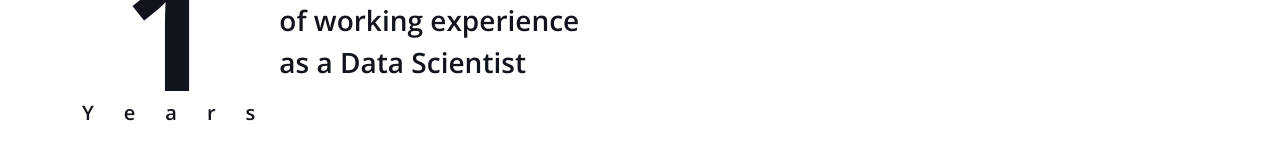
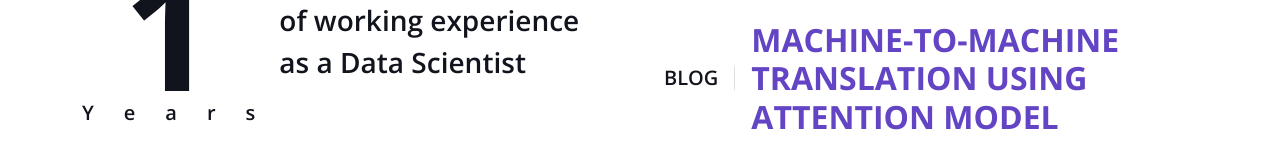
Before and after one commit to muskan9926/Muskan.Choudhary, a plain HTML site: page index.html in a window 1280 px wide. Shown: the part 789-952 px from the top of the page. Drawn offline with nearby package versions, Linux system fonts and the light colour scheme.

Commit message:
Update index.html

```diff
--- a/index.html
+++ b/index.html
@@ -123,7 +123,7 @@
     <!-- Video Modal End -->
 
 
-    <!-- About Start -->
+  <!-- About Start -->
     <div class="container-xxl py-6" id="about">
         <div class="container">
             <div class="row g-5">
@@ -140,6 +140,22 @@
                     <p class="mb-3"><i class="far fa-check-circle text-primary me-3"></i>Problem-Solving-Skills</p>
                     <p class="mb-3"><i class="far fa-check-circle text-primary me-3"></i>On Time Project Delivery</p>
                     <p class="mb-3"><i class="far fa-check-circle text-primary me-3"></i>Collaboration Skills</p>
+
+                </div>
+                <div class="col-lg-6 wow fadeInUp" data-wow-delay="0.5s">
+                    <div class="row g-3 mb-4">
+                        <div class="col-sm-6">
+                            <a href="https://medium.com/@muskan.choudhary.initial/machine-to-machine-translation-spanish-to-english-using-attention-model-8298993c0c4c">
+                                <img class="img-fluid rounded" src="istockphoto-1256252051-1024x1024.jpg" alt="">
+
+
+                        </div>
+                    </div>
+                    <div class="d-flex align-items-center mb-3">
+                        <h5 class="border-end pe-3 me-3 mb-0">BLOG</h5>
+                        <h2 class="text-primary fw-bold mb-0" >MACHINE-TO-MACHINE TRANSLATION USING ATTENTION MODEL</h2>
+                    </div>
+
 
                 </div>
             </div>
```
